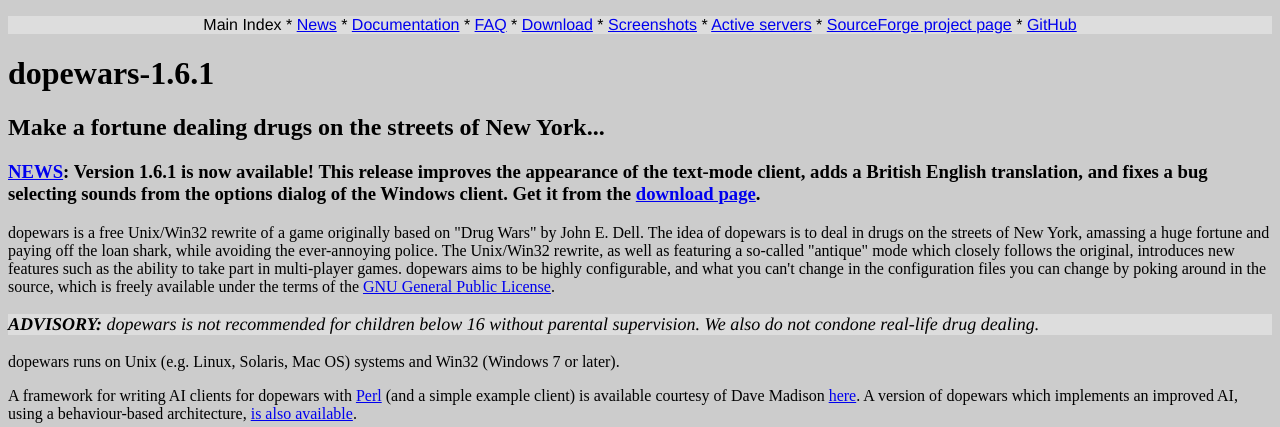
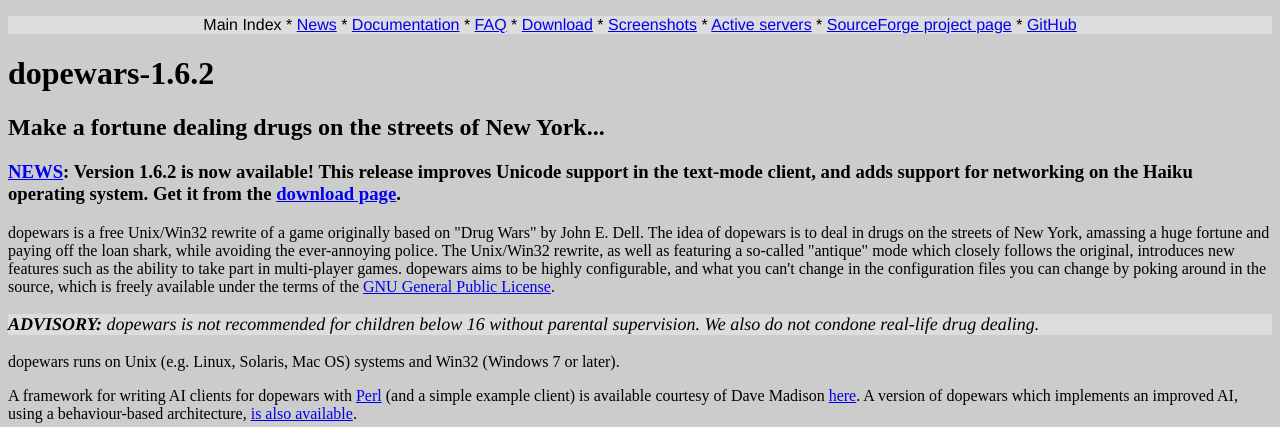
Before and after one commit to benmwebb/dopewars-website, a PHP site: page / in a window 1280 px wide. Shown: the top 427 px of the page. Run offline with PHP 8.4, Linux system fonts and the light colour scheme; data that the repository does not hold is empty; some libraries are stand-ins or nearby versions.

Commit message:
Update for 1.6.2 release

```diff
--- a/include/local.php
+++ b/include/local.php
@@ -8,5 +8,5 @@
   if (!isset($DOCROOT)) $DOCROOT="/";
 
   /* Root directory for downloads */
-  $dnlroot = "https://sourceforge.net/projects/dopewars/files/dopewars/1.6.1/";
+  $dnlroot = "https://sourceforge.net/projects/dopewars/files/dopewars/1.6.2/";
 ?>
--- a/index.php
+++ b/index.php
@@ -1,14 +1,13 @@
 <?php
   include "include/dopefunc.php";
-  StartHTML("dopewars-1.6.1","Main Index");
+  StartHTML("dopewars-1.6.2","Main Index");
 ?>
 
 <h2>Make a fortune dealing drugs on the streets of New York...</h2>
 
-<h3><a href="news.html">NEWS</a>: Version 1.6.1 is now available! This release
-improves the appearance of the text-mode client, adds a British English
-translation, and fixes a bug selecting sounds from the options dialog
-of the Windows client.
+<h3><a href="news.html">NEWS</a>: Version 1.6.2 is now available! This release
+improves Unicode support in the text-mode client, and adds support for
+networking on the Haiku operating system.
 Get it from the <a href="download.html">download page</a>.
 </h3>
 
--- a/news.php
+++ b/news.php
@@ -4,6 +4,11 @@
 ?>
 
 <dl>
+<dt><b>26th June 2022</b></dt>
+<dd>dopewars-1.6.2 released. This release improves Unicode support in the
+text-mode client, and adds support for networking on the Haiku operating system.
+<p /></dd>
+
 <dt><b>11th December 2020</b></dt>
 <dd>dopewars-1.6.1 released. This release improves the appearance of the
 text-mode client, adds a British English translation, and fixes a bug
```
Also changed, not shown: download.php (+17 -17 lines).
